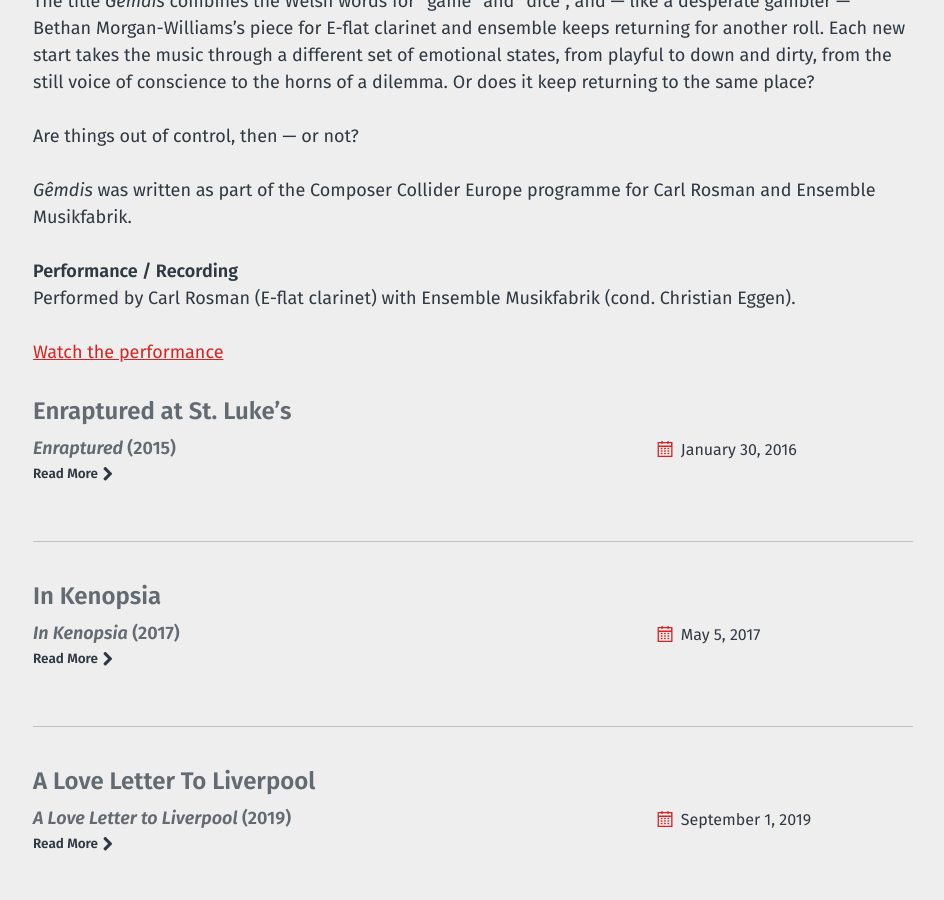
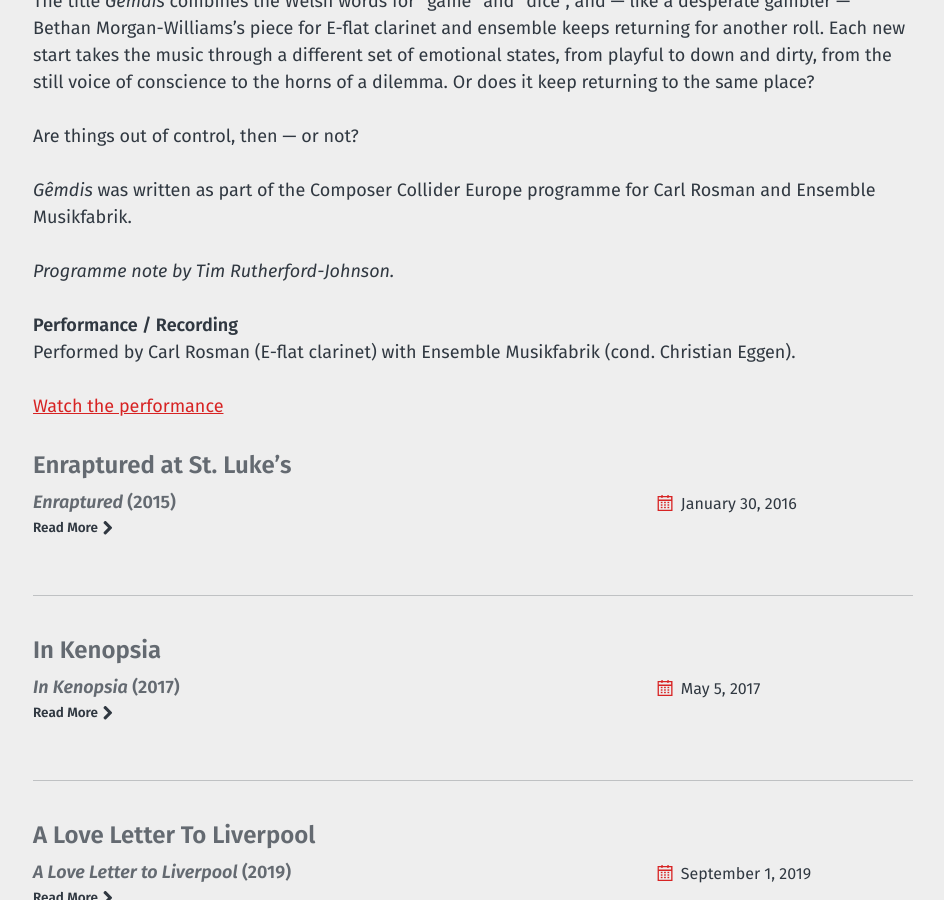
Before and after one commit to morganwilliamsb/website, a Jekyll site: the page built from _listen/gêmdis-with-musikfabrik.md, in a window 1280 px wide and 900 px high, scrolled down 524 px. Shown: the whole window, without its empty margins (39-983 px from the left). Built offline with Jekyll 4.4.1, drawn with Linux system fonts in a browser that asks for light colours.

Commit message:
Update gêmdis-with-musikfabrik.md

```diff
--- a/_listen/gêmdis-with-musikfabrik.md
+++ b/_listen/gêmdis-with-musikfabrik.md
@@ -14,6 +14,8 @@ Are things out of control, then — or not?
 
 *Gêmdis* was written as part of the Composer Collider Europe programme for Carl Rosman and Ensemble Musikfabrik.
 
+*Programme note by Tim Rutherford-Johnson.*
+
 **Performance / Recording**
 Performed by Carl Rosman (E-flat clarinet) with Ensemble Musikfabrik (cond. Christian Eggen).
 
```
